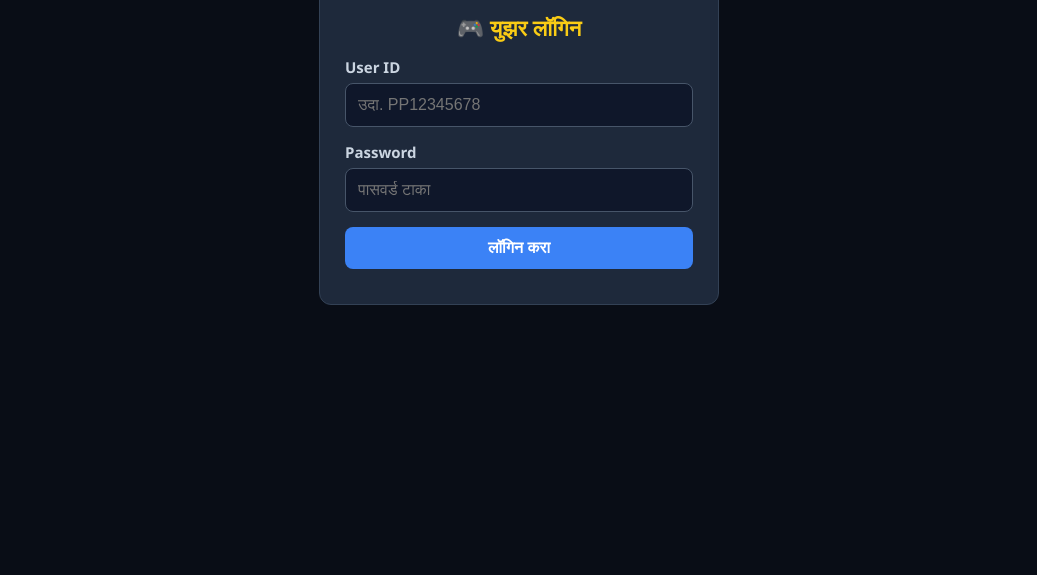
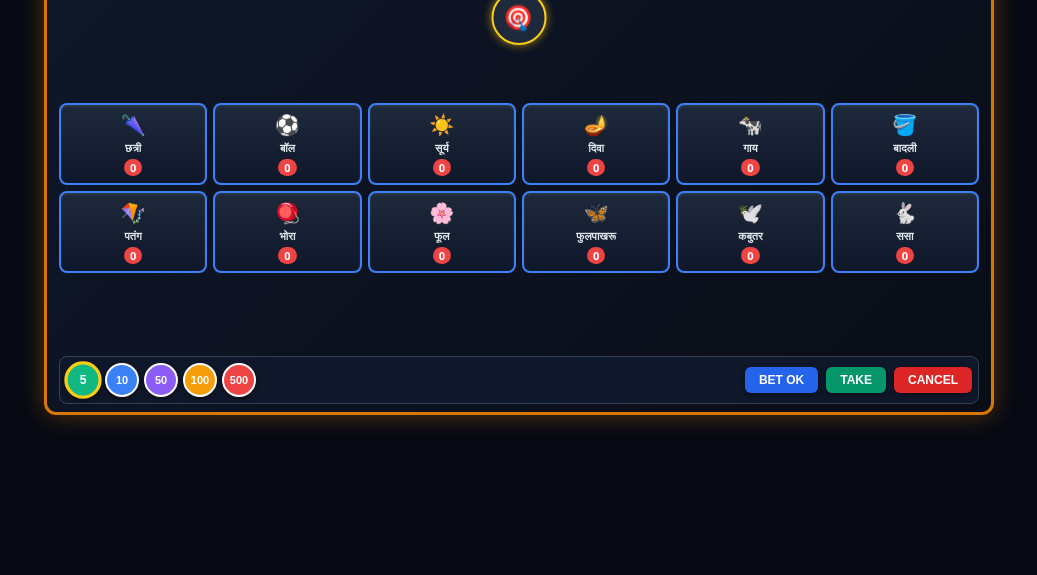
Before and after one commit to alpeshmore99-sudo/Pappu-game-, a website: page index.html in a window 1280 px wide. Shown: the part 225-800 px from the top of the page, without its empty margins (121-1158 px from the left). Drawn offline with nearby package versions, Linux system fonts and the light colour scheme; no server answers.

Commit message:
Update index.html

```diff
--- a/index.html
+++ b/index.html
@@ -2,179 +2,342 @@
 <html lang="mr">
 <head>
   <meta charset="UTF-8">
-  <meta name="viewport" content="width=device-width, initial-scale=1.0">
-  <title>Pappu Game - User Panel</title>
+  <meta name="viewport" content="width=device-width, initial-scale=1.0, maximum-scale=1.0, user-scalable=no">
+  <title>Pappu Playing Picture - Landscape</title>
   <script src="/socket.io/socket.io.js"></script>
   <style>
-    * { box-sizing: border-box; margin: 0; padding: 0; }
+    * { box-sizing: border-box; margin: 0; padding: 0; user-select: none; }
     body {
-      background: #090d16;
+      background: #060913;
       color: #f8fafc;
       font-family: 'Segoe UI', Tahoma, Geneva, Verdana, sans-serif;
-      padding: 10px;
-      font-size: 16px;
-    }
-    h2 { color: #facc15; text-align: center; margin-bottom: 15px; font-size: 22px; }
-
-    /* Login Section */
-    #login-container {
-      display: flex; justify-content: center; align-items: center; min-height: 90vh;
-    }
-    .login-card {
-      background: #1e293b; padding: 25px; border-radius: 12px;
-      width: 95%; max-width: 400px; border: 1px solid #334155;
-    }
-    .input-group { margin-bottom: 15px; }
-    .input-group label { display: block; font-size: 15px; color: #cbd5e1; margin-bottom: 6px; font-weight: bold; }
-    .input-group input {
-      width: 100%; padding: 12px; border-radius: 8px;
-      border: 1px solid #475569; background: #0f172a; color: #fff; font-size: 16px;
-    }
-    button {
-      padding: 12px; border: none; border-radius: 8px;
-      font-weight: bold; cursor: pointer; background: #3b82f6; color: white; font-size: 16px; width: 100%;
+      overflow: hidden;
+      width: 100vw;
+      height: 100vh;
+      display: flex;
+      justify-content: center;
+      align-items: center;
     }
 
-    /* Game Dashboard */
-    #game-container { display: none; }
-    .header-bar {
-      background: #1e293b; padding: 15px; border-radius: 10px;
-      display: flex; justify-content: space-between; align-items: center; margin-bottom: 15px;
-      border: 1px solid #334155; font-size: 18px;
+    /* Main Landscape Container */
+    .game-wrapper {
+      width: 100%;
+      max-width: 950px;
+      height: 100%;
+      max-height: 480px;
+      background: linear-gradient(135deg, #0f172a 0%, #090d16 100%);
+      border: 3px solid #d97706;
+      border-radius: 12px;
+      display: flex;
+      flex-direction: column;
+      justify-content: space-between;
+      padding: 8px 12px;
+      box-shadow: 0 0 25px rgba(217, 119, 6, 0.4);
+      position: relative;
     }
-    .timer-box { color: #f87171; font-weight: bold; font-size: 20px; }
-    .points-box { color: #facc15; font-weight: bold; font-size: 20px; }
 
-    .grid-symbols {
-      display: grid; grid-template-columns: repeat(3, 1fr); gap: 10px; margin-bottom: 20px;
+    /* Top Bar Header */
+    .header-top {
+      background: #1e293b;
+      border: 2px solid #334155;
+      border-radius: 8px;
+      padding: 6px 15px;
+      display: flex;
+      justify-content: space-between;
+      align-items: center;
     }
-    .symbol-card {
-      background: #1e293b; border: 2px solid #334155; border-radius: 10px;
-      padding: 15px 10px; text-align: center; cursor: pointer; transition: 0.2s;
+    .game-title {
+      color: #facc15;
+      font-size: 18px;
+      font-weight: 900;
+      letter-spacing: 1px;
+      text-transform: uppercase;
+      text-shadow: 0 2px 4px rgba(0,0,0,0.6);
     }
-    .symbol-card:hover { border-color: #38bdf8; background: #131c31; }
-    .symbol-name { font-size: 16px; font-weight: bold; color: #facc15; margin-bottom: 5px; }
-    .symbol-bet { font-size: 14px; color: #38bdf8; }
+    .stat-group { display: flex; gap: 20px; align-items: center; }
+    .stat-item { text-align: center; }
+    .stat-label { font-size: 10px; color: #94a3b8; text-transform: uppercase; }
+    .stat-val { font-size: 16px; font-weight: bold; color: #facc15; }
+    .stat-val.time { color: #f87171; }
 
-    .bet-controls {
-      background: #1e293b; padding: 15px; border-radius: 10px; border: 1px solid #334155; text-align: center;
+    /* Center Wheel Component */
+    .wheel-container {
+      position: absolute;
+      top: 52px;
+      left: 50%;
+      transform: translateX(-50%);
+      width: 55px;
+      height: 55px;
+      background: #1e293b;
+      border: 2px solid #facc15;
+      border-radius: 50%;
+      display: flex;
+      justify-content: center;
+      align-items: center;
+      box-shadow: 0 0 10px rgba(250, 204, 21, 0.6);
+      z-index: 10;
     }
-    .chip-container { display: flex; gap: 8px; justify-content: center; margin-bottom: 15px; }
-    .chip {
-      background: #334155; color: #fff; border: none; padding: 8px 12px;
-      border-radius: 6px; font-weight: bold; cursor: pointer; font-size: 14px; flex: 1;
+    .wheel-inner {
+      font-size: 24px;
+      animation: spinWheel 4s linear infinite;
     }
-    .chip.selected { background: #10b981; border: 2px solid #fff; }
+    @keyframes spinWheel {
+      0% { transform: rotate(0deg); }
+      100% { transform: rotate(360deg); }
+    }
+
+    /* 12 Symbols Grid (2 rows x 6 cols) */
+    .symbols-grid {
+      display: grid;
+      grid-template-columns: repeat(6, 1fr);
+      grid-template-rows: repeat(2, 1fr);
+      gap: 6px;
+      margin-top: 22px;
+    }
+    .symbol-box {
+      background: linear-gradient(to bottom, #1e293b, #0f172a);
+      border: 2px solid #3b82f6;
+      border-radius: 8px;
+      padding: 6px 4px;
+      text-align: center;
+      cursor: pointer;
+      transition: all 0.15s ease;
+      box-shadow: inset 0 1px 3px rgba(255,255,255,0.1);
+    }
+    .symbol-box:hover {
+      border-color: #facc15;
+      transform: translateY(-2px);
+    }
+    .symbol-icon { font-size: 20px; margin-bottom: 2px; }
+    .symbol-title { font-size: 11px; font-weight: bold; color: #e2e8f0; white-space: nowrap; overflow: hidden; text-overflow: ellipsis; }
+    .symbol-bet-amt {
+      background: #ef4444;
+      color: #fff;
+      font-size: 11px;
+      font-weight: bold;
+      border-radius: 10px;
+      padding: 1px 6px;
+      display: inline-block;
+      margin-top: 3px;
+    }
+
+    /* Bottom Control Bar */
+    .footer-bar {
+      display: flex;
+      justify-content: space-between;
+      align-items: center;
+      gap: 10px;
+      background: #0f172a;
+      padding: 6px;
+      border-radius: 8px;
+      border: 1px solid #334155;
+    }
+    .chips-row {
+      display: flex;
+      gap: 5px;
+    }
+    .chip-btn {
+      width: 34px;
+      height: 34px;
+      border-radius: 50%;
+      border: 2px solid #fff;
+      font-weight: bold;
+      font-size: 11px;
+      cursor: pointer;
+      display: flex;
+      justify-content: center;
+      align-items: center;
+      box-shadow: 0 2px 4px rgba(0,0,0,0.5);
+    }
+    .chip-btn:nth-child(1) { background: #10b981; color: #fff; }
+    .chip-btn:nth-child(2) { background: #3b82f6; color: #fff; }
+    .chip-btn:nth-child(3) { background: #8b5cf6; color: #fff; }
+    .chip-btn:nth-child(4) { background: #f59e0b; color: #fff; }
+    .chip-btn:nth-child(5) { background: #ef4444; color: #fff; }
+    .chip-btn.selected { border: 3px solid #facc15; transform: scale(1.1); }
+
+    .action-buttons {
+      display: flex;
+      gap: 8px;
+    }
+    .action-btn {
+      padding: 6px 14px;
+      border-radius: 6px;
+      font-weight: bold;
+      font-size: 12px;
+      border: none;
+      cursor: pointer;
+      color: white;
+      text-transform: uppercase;
+      box-shadow: 0 2px 5px rgba(0,0,0,0.4);
+    }
+    .btn-ok { background: #2563eb; }
+    .btn-take { background: #059669; }
+    .btn-cancel { background: #dc2626; }
+
+    /* Result Popup Modal */
+    #result-modal {
+      display: none;
+      position: absolute;
+      top: 0; left: 0; width: 100%; height: 100%;
+      background: rgba(0,0,0,0.85);
+      justify-content: center;
+      align-items: center;
+      z-index: 100;
+      flex-direction: column;
+    }
+    .popup-wheel {
+      width: 100px; height: 100px;
+      border: 4px solid #facc15;
+      border-radius: 50%;
+      background: #1e293b;
+      display: flex; justify-content: center; align-items: center;
+      font-size: 50px;
+      animation: fastSpin 1s cubic-bezier(0.1, 0.7, 0.1, 1) infinite;
+      box-shadow: 0 0 20px #facc15;
+      margin-bottom: 15px;
+    }
+    @keyframes fastSpin {
+      0% { transform: rotate(0deg); }
+      100% { transform: rotate(360deg); }
+    }
+    .winner-text {
+      color: #facc15; font-size: 22px; font-weight: bold; text-align: center;
+    }
   </style>
 </head>
 <body>
 
-  <!-- Login Screen -->
-  <div id="login-container">
-    <div class="login-card">
-      <h2>🎮 युझर लॉगिन</h2>
-      <div class="input-group">
-        <label>User ID</label>
-        <input type="text" id="login-id" placeholder="उदा. PP12345678">
+  <div class="game-wrapper">
+    <!-- Top Header -->
+    <div class="header-top">
+      <div class="stat-group">
+        <div class="stat-item">
+          <div class="stat-label">Points</div>
+          <div class="stat-val" id="user-points">4150</div>
         </div>
-      <div class="input-group">
-        <label>Password</label>
-        <input type="password" id="login-pass" placeholder="पासवर्ड टाका">
+        <div class="stat-item">
+          <div class="stat-label">Time</div>
+          <div class="stat-val time" id="user-timer">17</div>
         </div>
-      <button onclick="loginUser()">लॉगिन करा</button>
-      <p id="login-err" style="color:#ef4444; font-size:14px; margin-top:10px; text-align:center;"></p>
+      </div>
+      <div class="game-title">Pappu Playing Picture</div>
+      <div class="stat-group">
+        <div class="stat-item">
+          <div class="stat-label">Total Bet</div>
+          <div class="stat-val" id="total-bet">40</div>
+        </div>
+        <div class="stat-item">
+          <div class="stat-label">Winner</div>
+          <div class="stat-val" id="last-winner">0</div>
+        </div>
       </div>
     </div>
 
-  <!-- Game Screen -->
-  <div id="game-container">
-    <div class="header-bar">
-      <div>टायमर: <span id="user-timer" class="timer-box">60</span>s</div>
-      <div>पॉइंट्स: <span id="user-points" class="points-box">₹0</span></div>
+    <!-- Center Spinning Wheel Icon -->
+    <div class="wheel-container">
+      <div class="wheel-inner">🎯</div>
     </div>
 
-    <h2>चिन्हावर क्लिक करून बेट लावा</h2>
-    <div class="grid-symbols" id="symbols-grid">
-      <!-- Symbols will load dynamically -->
+    <!-- 12 Symbols Grid -->
+    <div class="symbols-grid" id="symbols-grid">
+      <!-- Generated via JS -->
     </div>
 
-    <div class="bet-controls">
-      <p style="margin-bottom:10px; font-size:15px; color:#cbd5e1;">निवडलेली चिप रक्कम निवडा:</p>
-      <div class="chip-container">
-        <button class="chip selected" onclick="selectChip(10, this)">10</button>
-        <button class="chip" onclick="selectChip(50, this)">50</button>
-        <button class="chip" onclick="selectChip(100, this)">100</button>
-        <button class="chip" onclick="selectChip(500, this)">500</button>
-        <button class="chip" onclick="selectChip(1000, this)">1000</button>
+    <!-- Bottom Controls -->
+    <div class="footer-bar">
+      <div class="chips-row">
+        <button class="chip-btn selected" onclick="selectChip(5, this)">5</button>
+        <button class="chip-btn" onclick="selectChip(10, this)">10</button>
+        <button class="chip-btn" onclick="selectChip(50, this)">50</button>
+        <button class="chip-btn" onclick="selectChip(100, this)">100</button>
+        <button class="chip-btn" onclick="selectChip(500, this)">500</button>
       </div>
-      <p id="selected-bet-info" style="color: #38bdf8; font-weight: bold; font-size: 15px;">निवडलेली रक्कम: ₹10</p>
+      <div class="action-buttons">
+        <button class="action-btn btn-ok" onclick="submitBets()">Bet OK</button>
+        <button class="action-btn btn-take" onclick="takeWinnings()">Take</button>
+        <button class="action-btn btn-cancel" onclick="clearBets()">Cancel</button>
       </div>
+    </div>
+  </div>
+
+  <!-- Result Popup Screen -->
+  <div id="result-modal">
+    <div class="popup-wheel" id="popup-emoji">🎯</div>
+    <div class="winner-text" id="popup-winner-text">विजेता निकाल येत आहे...</div>
   </div>
 
   <script>
     var socket = io();
-    var currentUserId = '';
-    var selectedChipAmount = 10;
+    var selectedChip = 5;
+    var userBets = {};
 
     const SYMBOLS = [
-      { key: 'chhatri', name: 'छत्री (Umbrella)' },
-      { key: 'ball', name: 'बॉल (Ball)' },
-      { key: 'sun', name: 'सूर्य (Sun)' },
-      { key: 'lamp', name: 'लंप (Lamp)' },
-      { key: 'cow', name: 'गाय (Cow)' },
-      { key: 'bucket', name: 'बकेट (Bucket)' },
-      { key: 'kite', name: 'पतंग (Kite)' },
-      { key: 'top', name: 'भोरा (Top)' },
-      { key: 'flower', name: 'फुल (Flower)' },
-      { key: 'butterfly', name: 'फुलपाखरू (Butterfly)' },
-      { key: 'pigeon', name: 'कबुतर (Pigeon)' },
-      { key: 'rabbit', name: 'ससा (Rabbit)' }
+      { key: 'chhatri', name: 'छत्री', icon: '🌂' },
+      { key: 'ball', name: 'बॉल', icon: '⚽' },
+      { key: 'sun', name: 'सूर्य', icon: '☀️' },
+      { key: 'lamp', name: 'दिवा', icon: '🪔' },
+      { key: 'cow', name: 'गाय', icon: '🐄' },
+      { key: 'bucket', name: 'बादली', icon: '🪣' },
+      { key: 'kite', name: 'पतंग', icon: '🪁' },
+      { key: 'top', name: 'भोरा', icon: '🪀' },
+      { key: 'flower', name: 'फूल', icon: '🌸' },
+      { key: 'butterfly', name: 'फुलपाखरू', icon: '🦋' },
+      { key: 'pigeon', name: 'कबुतर', icon: '🕊️' },
+      { key: 'rabbit', name: 'ससा', icon: '🐇' }
     ];
 
-    function renderSymbols() {
+    function renderGrid() {
       var grid = document.getElementById('symbols-grid');
       grid.innerHTML = '';
       SYMBOLS.forEach(s => {
+        var currentBet = userBets[s.key] || 0;
         grid.innerHTML += `
-          <div class="symbol-card" onclick="placeBet('${s.key}')">
-            <div class="symbol-name">${s.name}</div>
-            <div class="symbol-bet" id="bet-${s.key}">बेट: ₹0</div>
+          <div class="symbol-box" onclick="placeBet('${s.key}')">
+            <div class="symbol-icon">${s.icon}</div>
+            <div class="symbol-title">${s.name}</div>
+            <div class="symbol-bet-amt" id="bet-${s.key}">${currentBet}</div>
           </div>
         `;
       });
     }
 
     function selectChip(amount, btn) {
-      selectedChipAmount = amount;
-      document.querySelectorAll('.chip').forEach(c => c.classList.remove('selected'));
+      selectedChip = amount;
+      document.querySelectorAll('.chip-btn').forEach(b => b.classList.remove('selected'));
       btn.classList.add('selected');
-      document.getElementById('selected-bet-info').innerText = 'निवडलेली रक्कम: ₹' + amount;
     }
 
-    function loginUser() {
-      var id = document.getElementById('login-id').value;
-      var pass = document.getElementById('login-pass').value;
+    function placeBet(key) {
+      if (!userBets[key]) userBets[key] = 0;
+      userBets[key] += selectedChip;
 
-      // Temporary check (Backend authentication handler can be extended in server.js if needed)
-      if (id && pass) {
-        currentUserId = id;
-        document.getElementById('login-container').style.display = 'none';
-        document.getElementById('game-container').style.display = 'block';
-        renderSymbols();
-      } else {
-        document.getElementById('login-err').innerText = 'कृपया आयडी आणि पासवर्ड टाका!';
-      }
+      // Update total bet
+      let total = Object.values(userBets.reduce((a,b)=>a+b, 0) ? userBets : {}).reduce((a, b) => a + b, 0);
+      document.getElementById('total-bet').innerText = Object.values(userBets).reduce((a, b) => a + b, 0);
+
+      renderGrid();
     }
 
-    function placeBet(symbolKey) {
-      alert(symbolKey + ' वर ₹' .concat(selectedChipAmount, ' ची बेट लावली!'));
-      // Socket event for betting can be linked here
+    function clearBets() {
+      userBets = {};
+      document.getElementById('total-bet').innerText = '0';
+      renderGrid();
+    }
+
+    function submitBets() {
+      alert('बेट यशस्वीरित्या नोंदवली गेली!');
+    }
+
+    function takeWinnings() {
+      alert('रक्कम जमा केली जात आहे.');
     }
 
     socket.on('timer-update', function(time) {
-      var tElem = document.getElementById('user-timer');
-      if (tElem) tElem.innerText = time;
+      document.getElementById('user-timer').innerText = time;
     });
+
+    renderGrid();
   </script>
 </body>
 </html>
```
Lines whose indentation alone changed are shown as unchanged.
